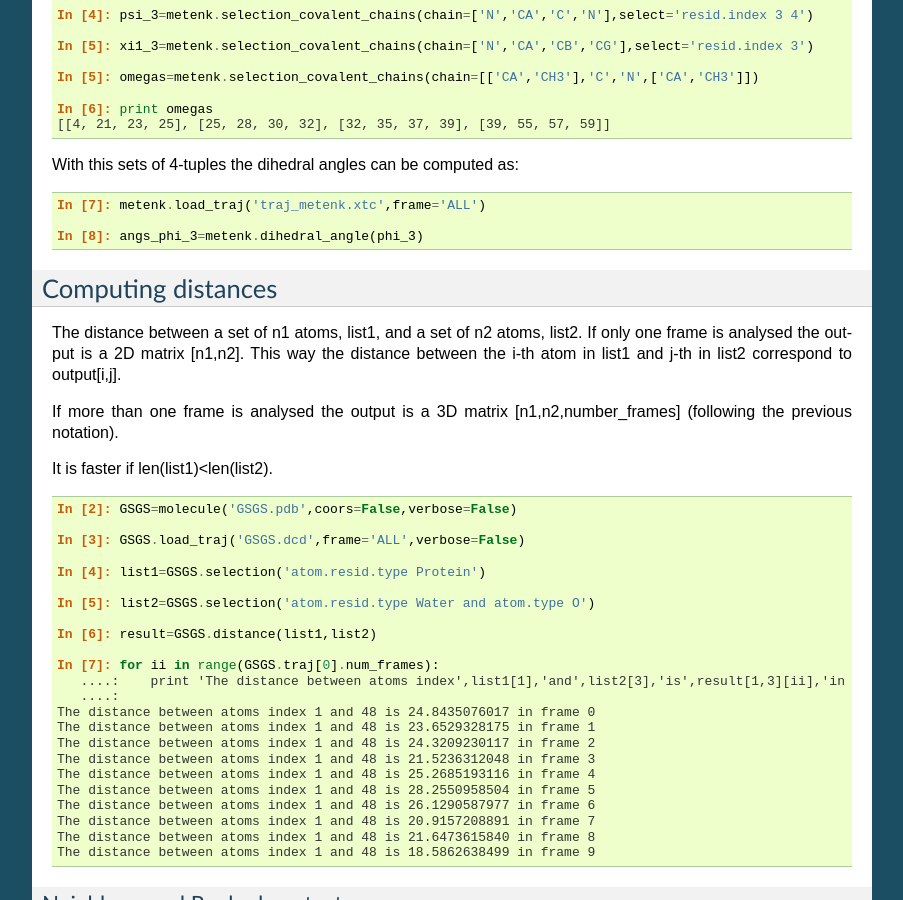
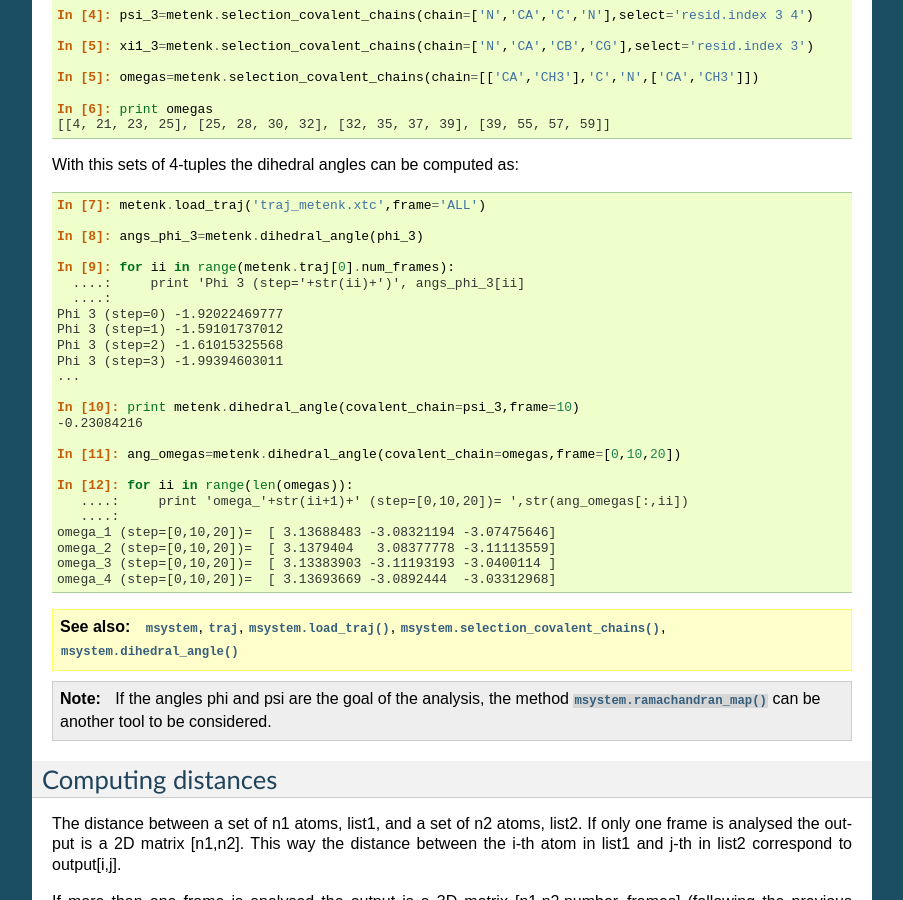
Before and after one commit to dprada/Aqua, a Sphinx documentation site: the page built from doc/source/source_ms/tutorial.rst, in a window 1280 px wide and 900 px high, scrolled down 5531 px. Shown: the whole window, without its empty margins (198-1101 px from the left). Built offline with Sphinx 7.4.7, drawn with Linux system fonts in a browser that asks for light colours.

Commit message:
Doc updated

```diff
--- a/doc/source/source_ms/functions.rst
+++ b/doc/source/source_ms/functions.rst
@@ -210,7 +210,7 @@ residue is given by the atom 'CA'.
    :type frame: int, list[int] or 'ALL'
    :arg bool pdb_index: Residues in input and output are identified by the pdb indexes if True.
    :arg bool legend: Key of angles in output if True.
-   :returns: **angles**, **keys** [if legend]; List of pairs phi-psi for the corresponding residues and frames, and key legend if choosen.
+   :returns: **angles**, **keys** [if legend]; List of pairs phi-psi (radians) for the corresponding residues and frames, and key legend if choosen.
    :rtype:
    	 * angles:
 	   	   * numpy.array[num_frames,num_resids,2].
@@ -264,5 +264,6 @@ dihedral angle. The output
 			* numpy.array[num_frames,num_angs].
    	     		* numpy.array[num_angs] (if num_frames=1)
    	     		* numpy.array[num_frames] (if num_angs=1)
+			* float (if num_angs=1 and num_frames=1)
 
 .. seealso:: :ref:`ms-tut-any-dihang`
--- a/doc/source/source_ms/tutorial.rst
+++ b/doc/source/source_ms/tutorial.rst
@@ -394,7 +394,31 @@ With this sets of 4-tuples the dihedral angles can be computed as:
 
    In [8]: angs_phi_3=metenk.dihedral_angle(phi_3)
 
+   In [9]: for ii in range(metenk.traj[0].num_frames):
+     ....:     print 'Phi 3 (step='+str(ii)+')', angs_phi_3[ii]
+     ....:
+   Phi 3 (step=0) -1.92022469777
+   Phi 3 (step=1) -1.59101737012
+   Phi 3 (step=2) -1.61015325568
+   Phi 3 (step=3) -1.99394603011
+   ...
 
+   In [10]: print metenk.dihedral_angle(covalent_chain=psi_3,frame=10)
+   -0.23084216
+
+   In [11]: ang_omegas=metenk.dihedral_angle(covalent_chain=omegas,frame=[0,10,20])
+
+   In [12]: for ii in range(len(omegas)):
+      ....:     print 'omega_'+str(ii+1)+' (step=[0,10,20])= ',str(ang_omegas[:,ii])
+      ....:
+   omega_1 (step=[0,10,20])=  [ 3.13688483 -3.08321194 -3.07475646]
+   omega_2 (step=[0,10,20])=  [ 3.1379404   3.08377778 -3.11113559]
+   omega_3 (step=[0,10,20])=  [ 3.13383903 -3.11193193 -3.0400114 ]
+   omega_4 (step=[0,10,20])=  [ 3.13693669 -3.0892444  -3.03312968]
+
+.. seealso:: :class:`msystem`, :class:`traj`, :meth:`msystem.load_traj`, :meth:`msystem.selection_covalent_chains`, :meth:`msystem.dihedral_angle`
+
+.. note:: If the angles phi and psi are the goal of the analysis, the method :meth:`msystem.ramachandran_map` can be another tool to be considered.
 
 
 Computing distances
```
Also changed, not shown: cl_set.py (+9 -2 lines).
